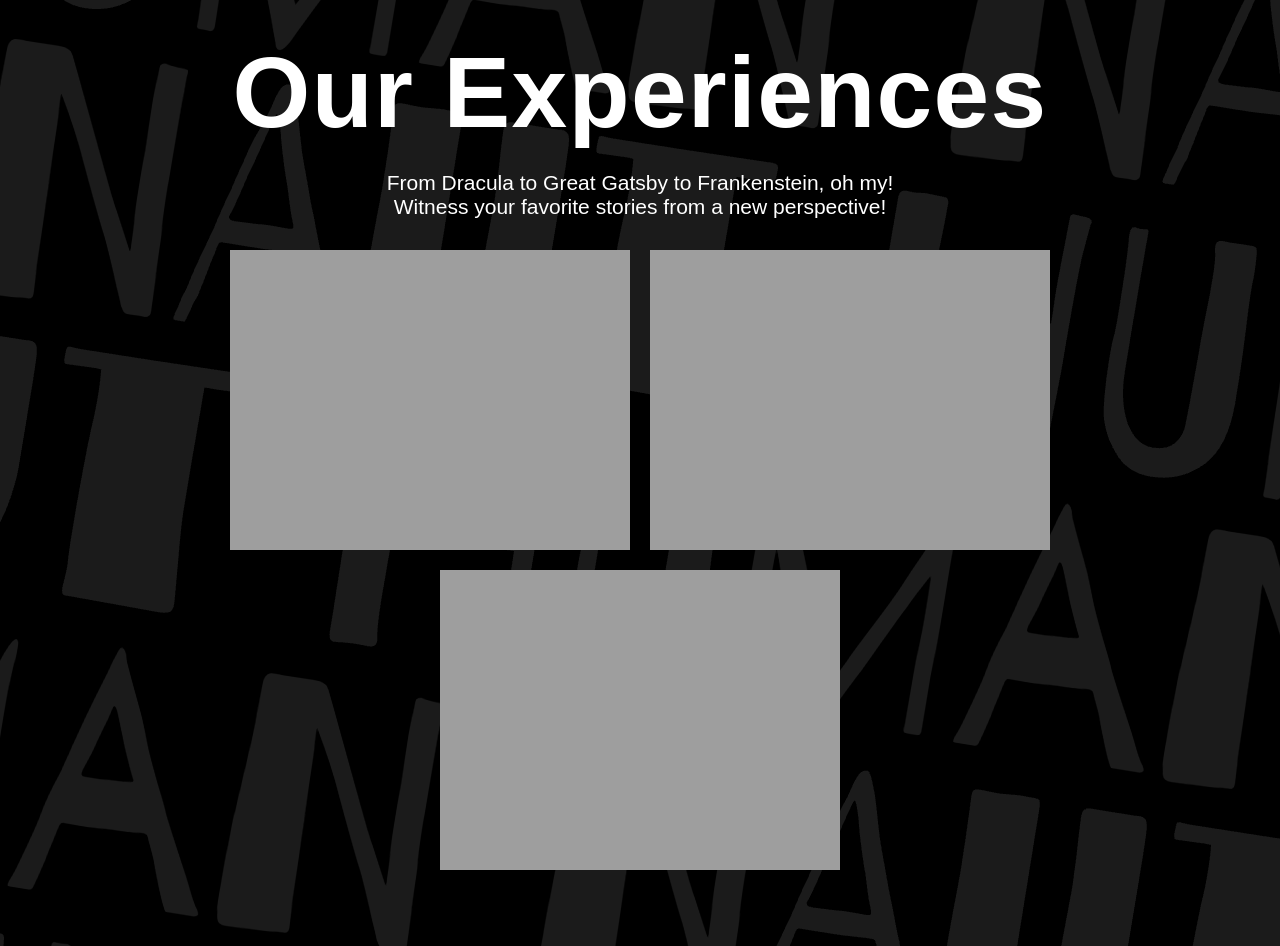
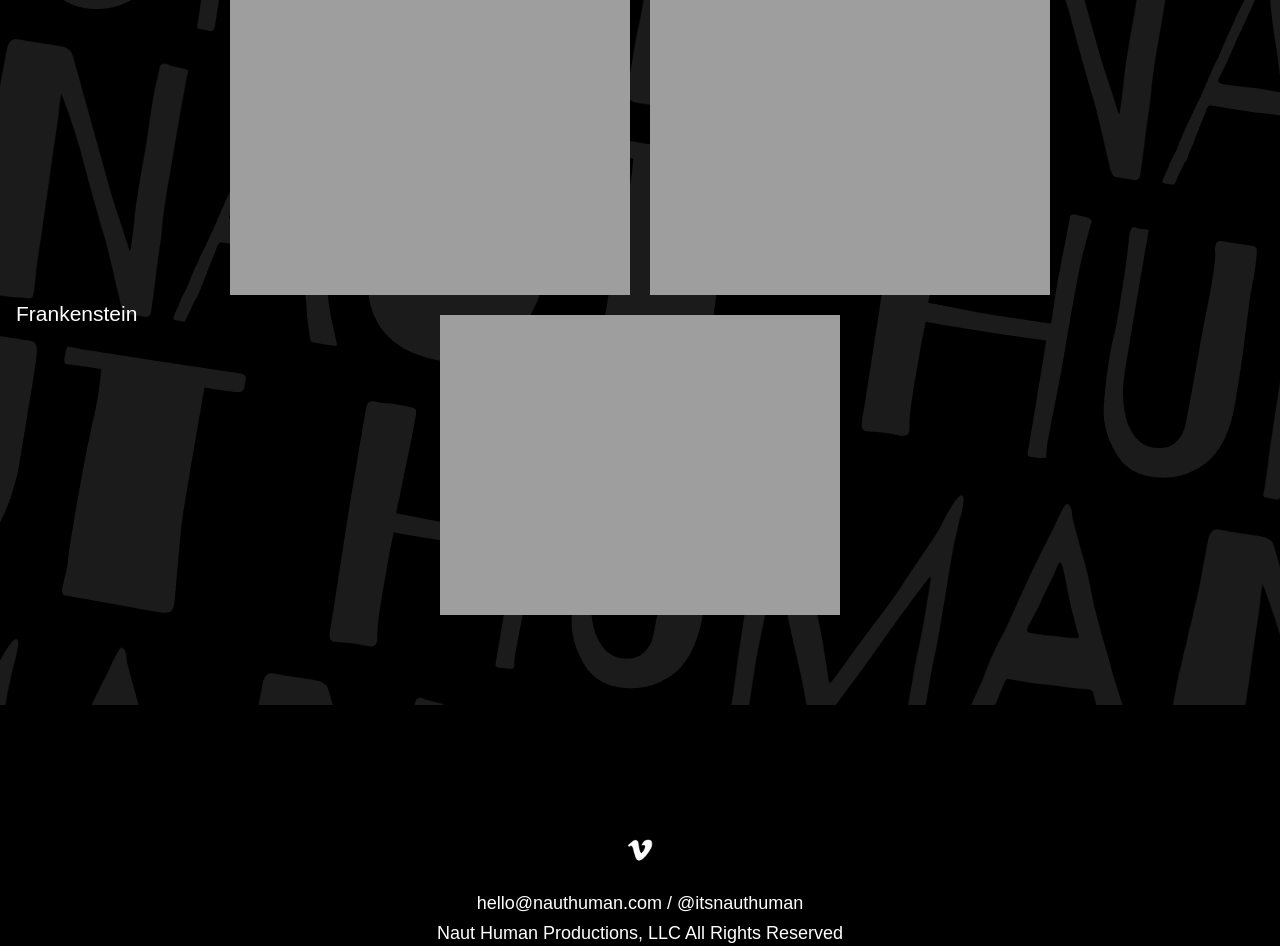
Before and after one commit to nauthuman/website, a Jekyll site: the page built from index2.html, in a window 1280 px wide and 1400 px high, scrolled down 591 px. Shown: the part 454-1400 px from the top of the window. Built offline with Jekyll 4.4.1, drawn with Linux system fonts in a browser that asks for light colours; some web fonts are replaced.

Commit message:
Update works2_panel.html

```diff
--- a/_includes/works2_panel.html
+++ b/_includes/works2_panel.html
@@ -36,6 +36,11 @@
     font-size: 21px;
     text-align: center;
   }
+  .bottom-left-p {
+    position: absolute;
+    bottom: 8px;
+    left: 16px;
+ }
   div.exps-row {
     height: 100%;
     width: 90%;
@@ -66,10 +71,10 @@
 
 <div class="exps-wrapper">
   <div class="exps">
-	  <h1>Our Experiences</h1>
+	<!--  <h1>Our Experiences</h1>
  <p>
       From Dracula to Great Gatsby to Frankenstein, oh my! <br> Witness your favorite stories from a new perspective!
-    </p>
+    </p>-->
     <div class="exps-row">
 	<div class="exps-cell">
         <a href="/gatsbytickets" target="_blank">
@@ -79,6 +84,7 @@
 	<div class="exps-cell">
         <a href="/frankensteintickets" target="_blank">
           <img src="{{site.url}}/images/experiences/FrankensteinExp.png" alt=""/>
+	<div class="bottom-left-p"><p>Frankenstein</p></div>
         </a>
       </div>
 	<div class="exps-cell">
```
